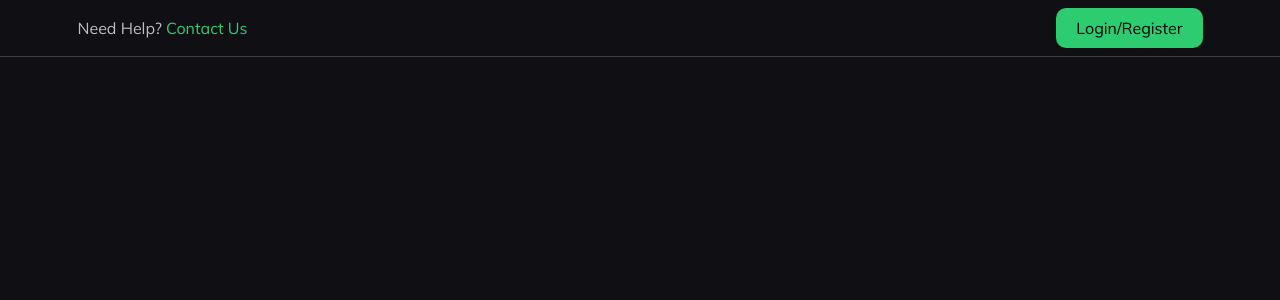
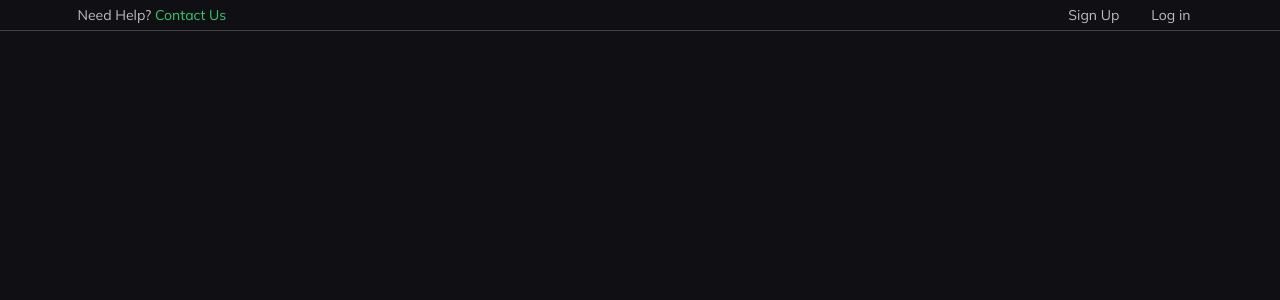
Before and after one commit to Pranij3000/CPUZ, a React (Vite) app: page / in a window 1280 px wide. Shown: the top 300 px of the page. Built offline with nearby package versions, Linux system fonts and the light colour scheme; a web font is replaced by a local one.

Commit message:
topbar completed

```diff
--- a/client/src/components/button/PrimaryButton.jsx
+++ b/client/src/components/button/PrimaryButton.jsx
@@ -2,7 +2,7 @@ import "./PrimaryButton.scss";
 export default function PrimaryButton({ placeholder }) {
 	return (
 		<>
-			<a href="#" className="primary-button px-20 py-8 bg-primary text-black rounded-4">
+			<a href="#" className="primary-button px-20 py-8 bg-primary text-black rounded-12">
 				{placeholder}
 			</a>
 		</>
--- a/client/src/components/button/SecondaryButton.jsx
+++ b/client/src/components/button/SecondaryButton.jsx
@@ -0,0 +1,10 @@
+import "./SecondaryButton.scss";
+export default function SecondaryButton({ placeholder }) {
+	return (
+		<>
+			<a href="#" className="secondary-button px-32 py-8 border-primary text-primary rounded-4">
+				{placeholder}
+			</a>
+		</>
+	);
+}
--- /dev/null
+++ b/client/src/components/button/SecondaryButton.scss
@@ -0,0 +1,9 @@
+.secondary-button {
+	transition: all 0.3s ease-in-out;
+	&:hover {
+		background: var(--primary);
+		border-color: transparent !important;
+		color: var(--black) !important;
+		filter: brightness(1.5);
+	}
+}
--- /dev/null
+++ b/client/src/components/button/SimpleButton.jsx
@@ -0,0 +1,10 @@
+import "./SimpleButton.scss";
+export default function SimpleButton({ placeholder }) {
+	return (
+		<>
+			<a href="#" className="simple-button text-text px-12 py-4">
+				{placeholder}
+			</a>
+		</>
+	);
+}
--- /dev/null
+++ b/client/src/components/button/SimpleButton.scss
@@ -0,0 +1,7 @@
+.simple-button {
+	transition: all 0.3s ease-in-out;
+	&:hover {
+		color: var(--white) !important;
+		text-decoration: underline;
+	}
+}
--- a/client/src/sections/Topbar.jsx
+++ b/client/src/sections/Topbar.jsx
@@ -1,14 +1,22 @@
+import SimpleButton from "../components/button/SimpleButton";
 import PrimaryButton from "../components/button/PrimaryButton";
+import SecondaryButton from "../components/button/SecondaryButton";
+
 import NeedHelp from "../components/button/NeedHelp";
+
+import "./Topbar.scss";
 
 export default function Topbar() {
 	return (
 		<>
-			<nav className="topbar bg-main-bg border-bottom-light-bg py-8 d-none d-md-block">
+			<nav className="topbar bg-main-bg border-bottom-light-bg py-4 d-none d-md-block">
 				<div className="container">
 					<div className="topbar-wrapper d-flex align-items-center justify-content-between">
 						<NeedHelp></NeedHelp>
-						<PrimaryButton placeholder="Login/Register"></PrimaryButton>
+						<div className="button-wrapper d-flex align-items-center">
+							<SimpleButton placeholder="Sign Up"></SimpleButton>
+							<SimpleButton placeholder="Log in"></SimpleButton>
+						</div>
 					</div>
 				</div>
 			</nav>
--- /dev/null
+++ b/client/src/sections/Topbar.scss
@@ -0,0 +1,7 @@
+.topbar {
+	.topbar-wrapper {
+		.button-wrapper {
+			gap: 0.8rem;
+		}
+	}
+}
--- a/client/src/styles/_global.scss
+++ b/client/src/styles/_global.scss
@@ -64,7 +64,7 @@ html {
 body {
 	font-family: "Mulish", sans-serif;
 	background: var(--main-bg);
-  font-size: 1.6rem;
+	font-size: 1.4rem;
 	color: var(--text);
 }
 
@@ -77,6 +77,7 @@ a {
 	color: var(--text);
 	margin: 0;
 	padding: 0;
+	line-height: 100%;
 }
 
 h1,
```
Also changed, not shown: client/src/components/button/NeedHelp.scss (indentation only). Lines whose indentation alone changed are shown as unchanged.
